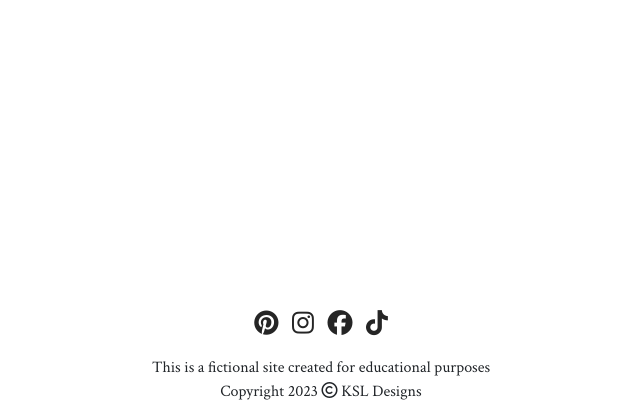
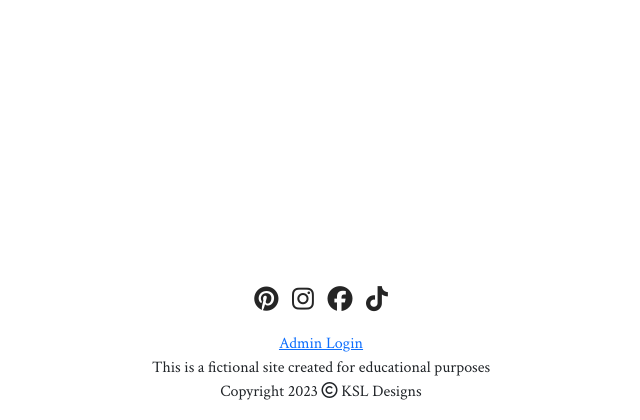
Before and after one commit to llewellynksj/little-white-dress, a Django app: page /appointment/1/book/ in a window 1280 px wide. Shown: the part 380-800 px from the top of the page, without its empty margins (319-959 px from the left). Run offline with Django 3.2, Linux system fonts and the light colour scheme; some libraries are stand-ins or nearby versions.

Commit message:
Add link to admin portal to footer

```diff
--- a/templates/base.html
+++ b/templates/base.html
@@ -145,6 +145,9 @@
             <a class="link-no-decor social-media-links" href="http://tiktok.com" target="_blank" rel="noopener" aria-label="visit our tiktok page (opens in new tab)"><i class="fa-brands fa-tiktok"></i></a>
         </div>
         <div class="container-fluid text-center">
+            <a href="https://little-white-dress-ad94e830edef.herokuapp.com/admin/login/?next=/admin/" target="_blank" rel="noopener" aria-label="go to the admin portal (opens in new tab)">Admin Login</a>
+        </div>
+        <div class="container-fluid text-center">
             <p class="mb-0">This is a fictional site created for educational purposes</p>
             <p class="mb-0 pb-3">Copyright 2023 <i class="fa-regular fa-copyright"></i> KSL Designs</p>
         </div>
```
Also changed, not shown: TESTING.md (+1 -1 lines).
